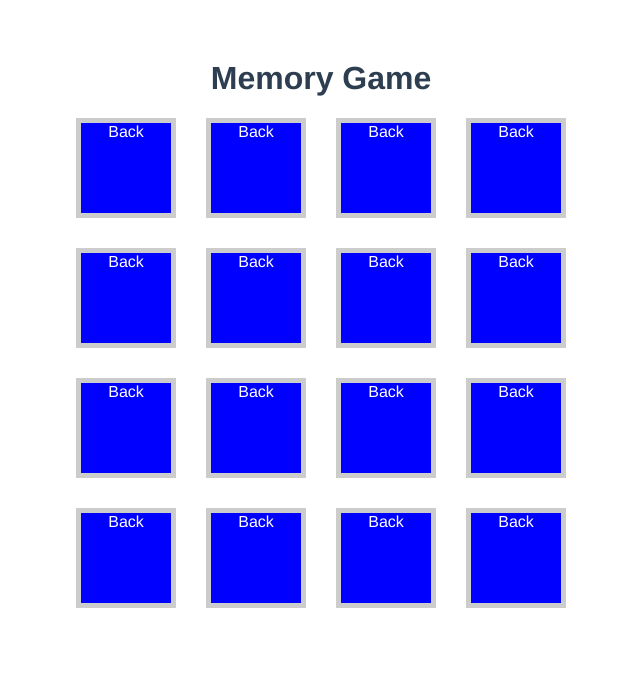
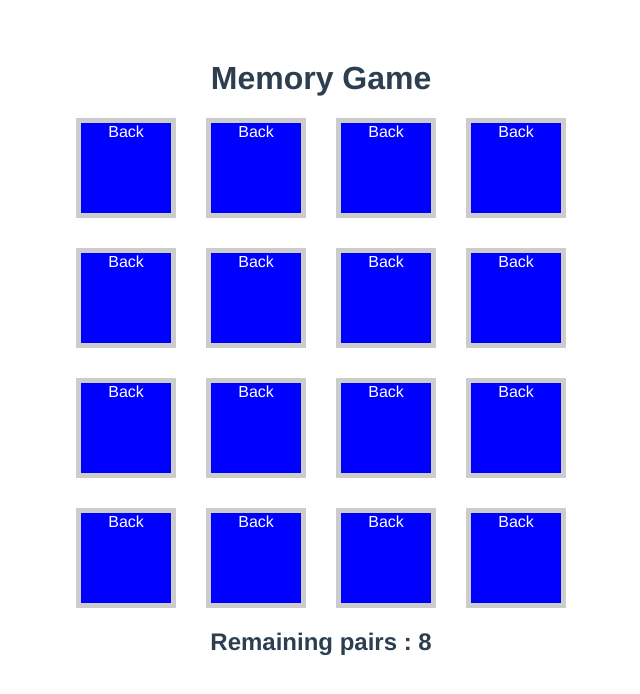
Before and after one commit to aureliasegarra/memory-game, a Vue app: page / in a window 1280 px wide. Shown: the top 694 px of the page, without its empty margins (319-959 px from the left). Built offline with nearby package versions, Linux system fonts and the light colour scheme.

Commit message:
:sparkles: add win condition and track remaining pairs

```diff
--- a/src/App.vue
+++ b/src/App.vue
@@ -1,5 +1,5 @@
 <script>
-import { ref,watch } from 'vue';
+import { computed, ref,watch } from 'vue';
 import Card from "./components/Card.vue";
 
 
@@ -11,11 +11,25 @@
   setup(){
     const cardList = ref([]);
     const userSelection = ref([]);
-    const status = ref('');
+
+    const status = computed(() => {
+      if (remainingPairs.value === 0) {
+        return "Player wins !"
+      } else {
+        return `Remaining pairs : ${remainingPairs.value}`
+      }
+    })
+
+    const remainingPairs = computed(() => {
+      const remainingCards = cardList.value.filter(
+        card => card.matched === false).length
+
+      return remainingCards / 2;
+    })
 
     for (let i = 0; i < 16; i++) {
       cardList.value.push({
-        value: i,
+        value: 10,
         visible: false,
         position: i,
         matched: false
@@ -86,6 +100,7 @@
 
   </section>
   <h2>{{ status }}</h2>
+
 </template>
 
 <style>
```
